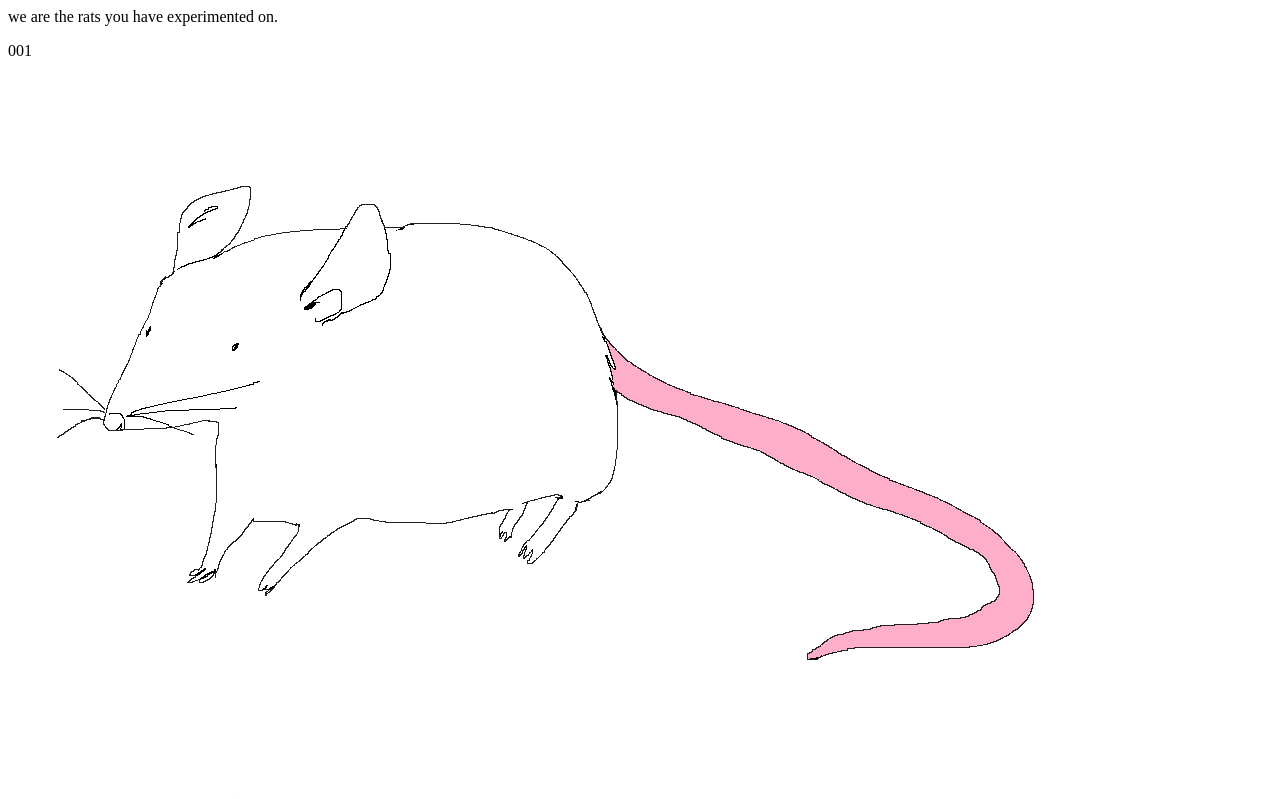
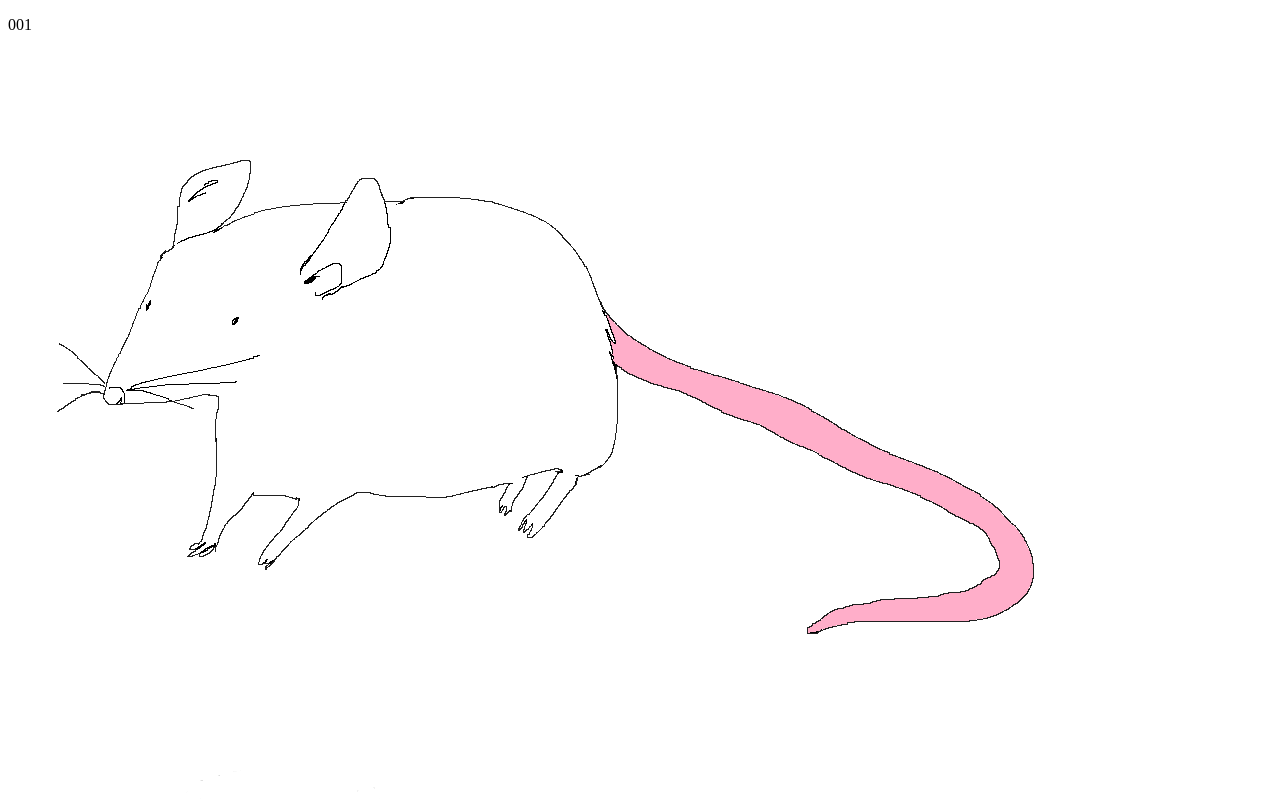
Before and after one commit to aaaaaugh/labrat, a plain HTML site: page index.html in a window 1280 px wide. Shown: the top 799 px of the page. Drawn offline with Linux system fonts and the light colour scheme.

Commit message:
thoughts about rats

```diff
--- a/index.html
+++ b/index.html
@@ -7,8 +7,6 @@
 <link rel="stylesheet" href="./main.css">
 
 </head>
-
-we are the rats you have experimented on.
 
 <p>001</p>
 
```
Also changed, not shown: 1 other file.
